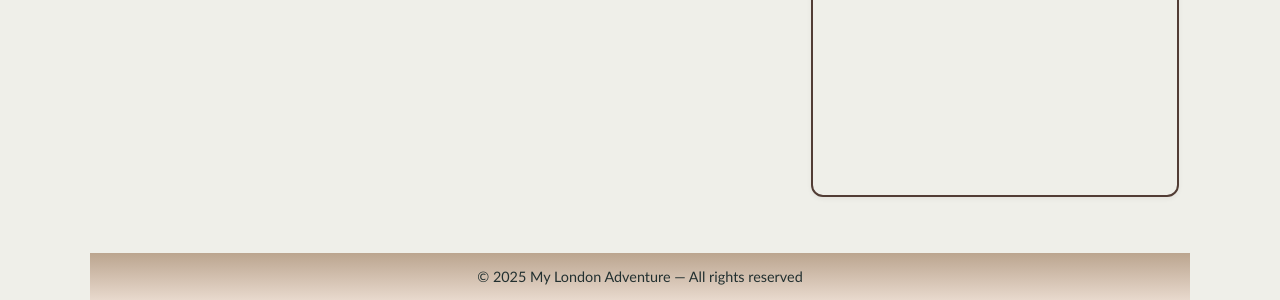
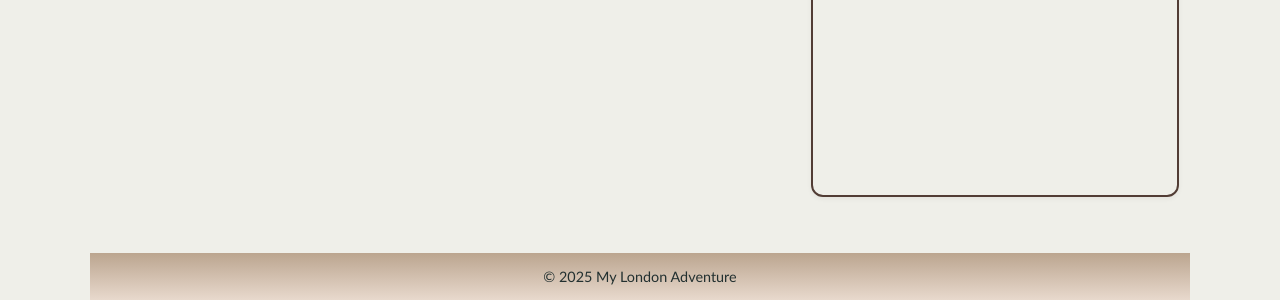
Before and after one commit to brittanyburdick00/MyLondonAdventure, a plain HTML site: page attractions/attractions.html in a window 1280 px wide. Shown: the part 2248-2548 px from the top of the page. Drawn offline with Linux system fonts and the light colour scheme.

Commit message:
update footer

```diff
--- a/attractions/attractions.html
+++ b/attractions/attractions.html
@@ -98,7 +98,7 @@
   </main>
 
   <footer>
-    <p>&copy; 2025 My London Adventure &mdash; All rights reserved</p>
+    <p>&copy; 2025 My London Adventure</p>
   </footer>
 </body>
 </html>
```
Also changed, not shown: 1 other file.
